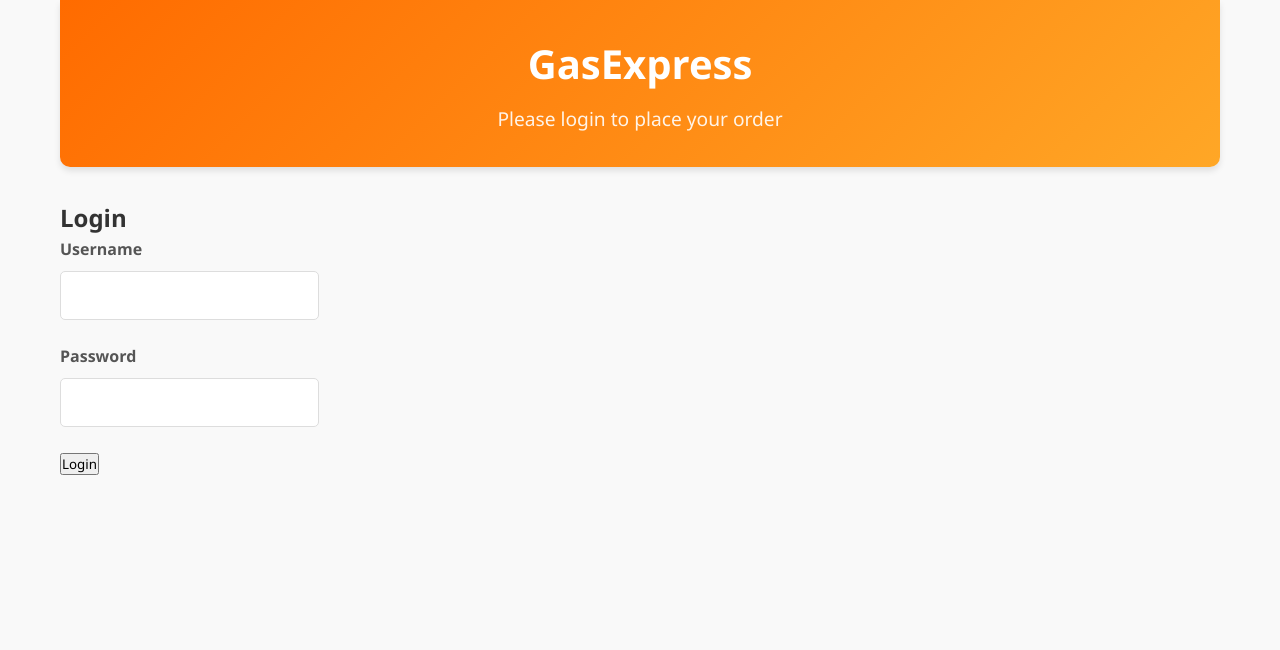
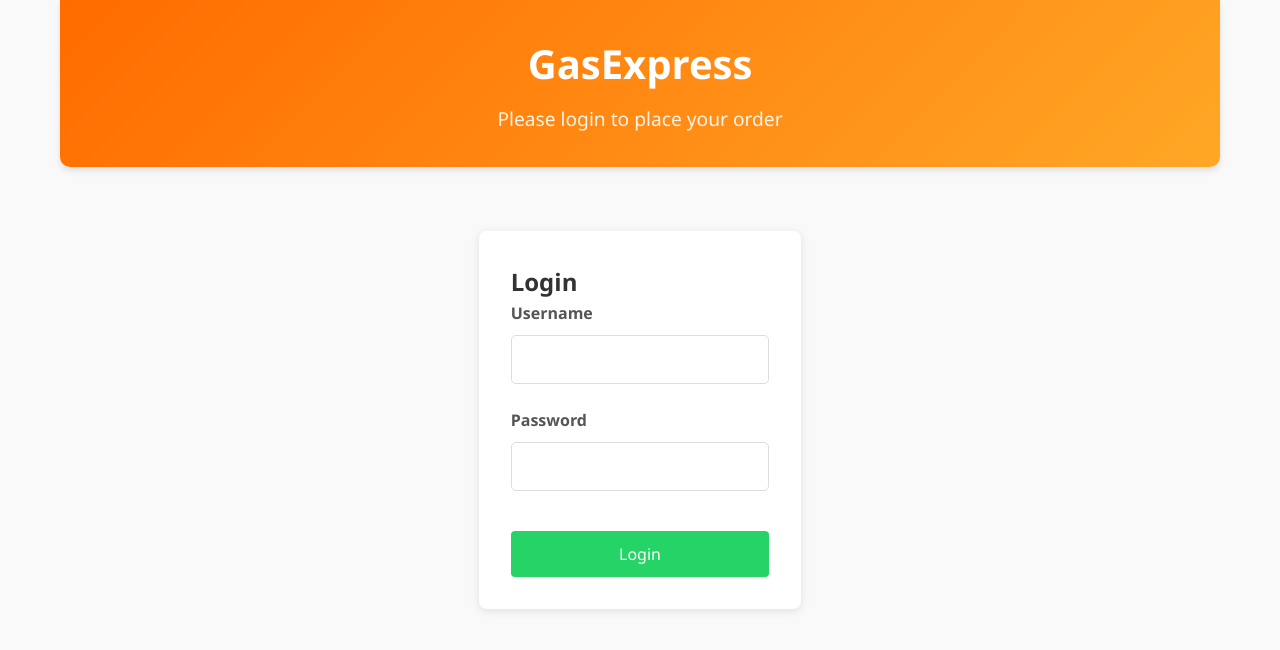
Before and after one commit to carsonforbe/infinity, a React (Vite) app: page / in a window 1280 px wide. Shown: the top 650 px of the page. Built offline with nearby package versions, Linux system fonts and the light colour scheme.

Commit message:
Update infinity.css

```diff
--- a/src/infinity.css
+++ b/src/infinity.css
@@ -13,6 +13,39 @@
     font-family: 'Segoe UI', Tahoma, Geneva, Verdana, sans-serif;
   }
 
+
+.login-form {
+  max-width: 400px;
+  margin: 2rem auto;
+  padding: 2rem;
+  background: white;
+  border-radius: 8px;
+  box-shadow: 0 2px 10px rgba(0,0,0,0.1);
+}
+
+.login-button {
+  background-color: #25D366;
+  color: white;
+  padding: 12px 20px;
+  border: none;
+  border-radius: 4px;
+  cursor: pointer;
+  width: 100%;
+  font-size: 16px;
+  margin-top: 1rem;
+}
+
+.logout-button {
+  position: absolute;
+  top: 20px;
+  right: 20px;
+  background: #f44336;
+  color: white;
+  border: none;
+  padding: 8px 16px;
+  border-radius: 4px;
+  cursor: pointer;
+}
   body {
     background-color: #f9f9f9;
     color: var(--dark-color);
```
